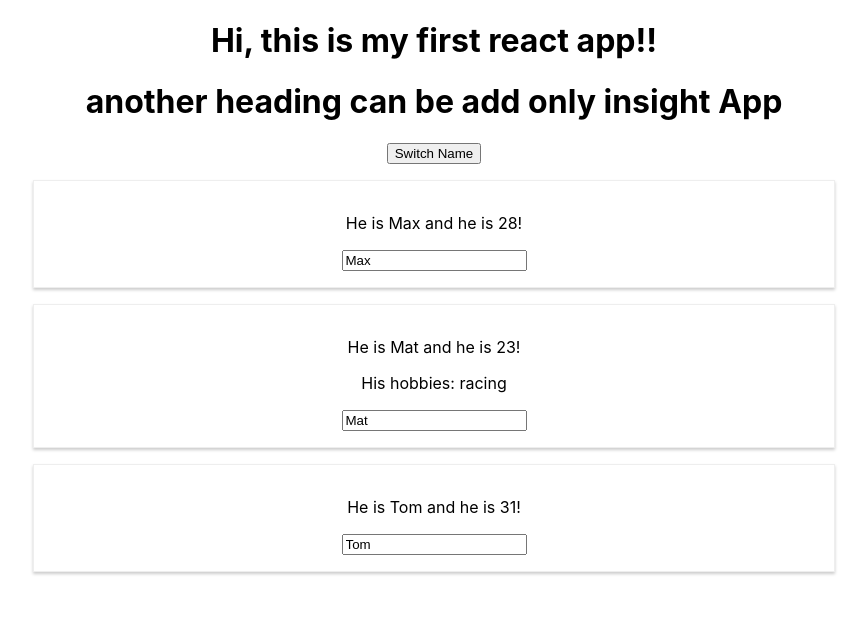
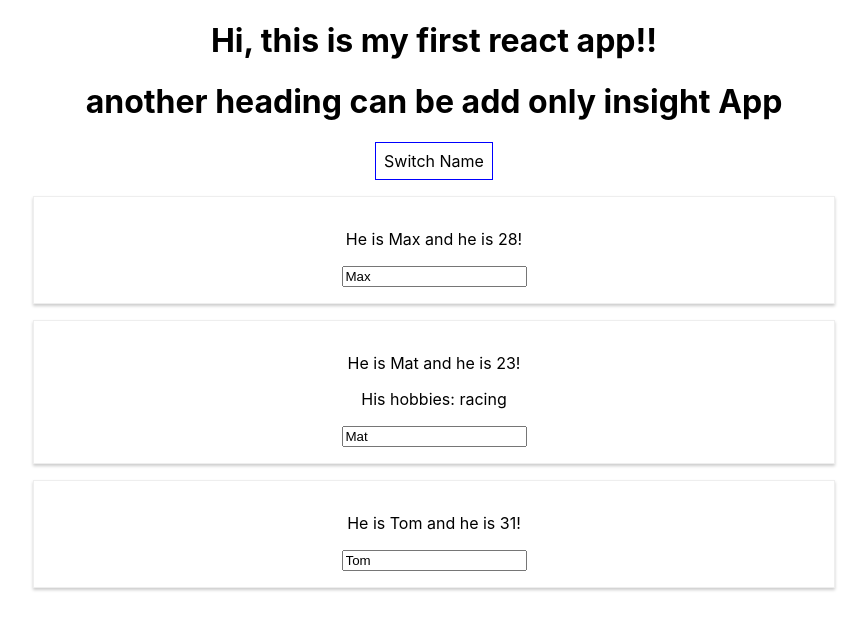
Before and after one commit to twolak88/react-base-syntax, a React (Create React App) app: page / in a window 1280 px wide. Shown: the top 630 px of the page, without its empty margins (206-1073 px from the left). Built offline with nearby package versions, Linux system fonts and the light colour scheme.

Commit message:
Working with Inline Styles

```diff
--- a/src/App.js
+++ b/src/App.js
@@ -33,6 +33,14 @@
   }
 
   render() {
+    const buttonStyle = {
+      backgroundColor: 'white',
+      font: 'inherit',
+      border: '1px solid blue',
+      padding: '8px',
+      cursor: 'pointer'
+    };
+
     return (
       //parenthesis needed here to mark jsx code
       //jsx code not html
@@ -40,7 +48,9 @@
       <div className="App">
         <h1>Hi, this is my first react app!!</h1>
         <h1>another heading can be add only insight App</h1>
-        <button onClick={ () => this.switchNameHandler('Max2') /*anonymous function inefficient, not recommended*/ }>Switch Name</button>
+        <button
+          style={ buttonStyle }
+          onClick={ () => this.switchNameHandler('Max2') /*anonymous function inefficient, not recommended*/ }>Switch Name</button>
         <Person
           name={ this.state.persons[0].name }
           age={ this.state.persons[0].age }
```
